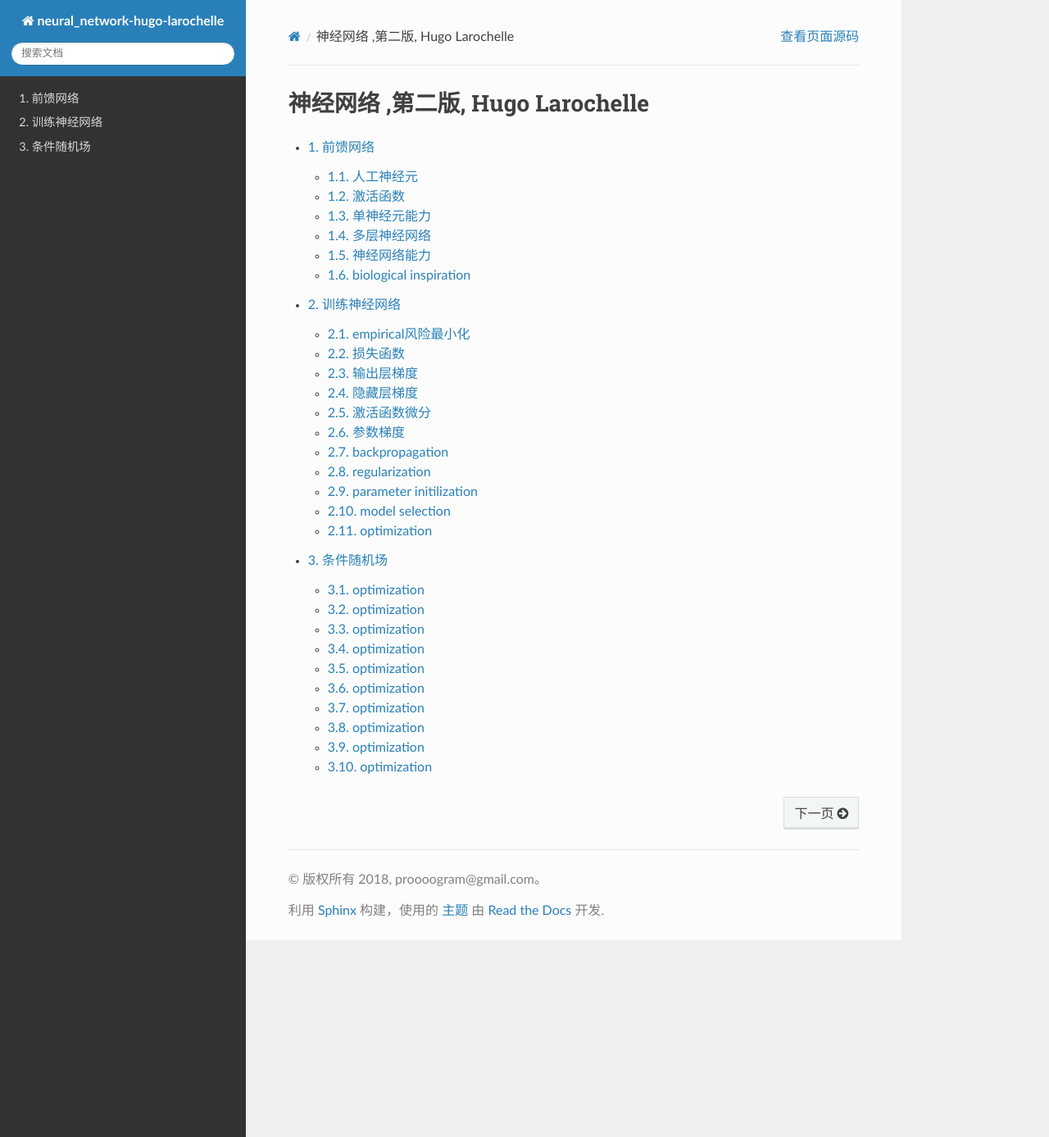
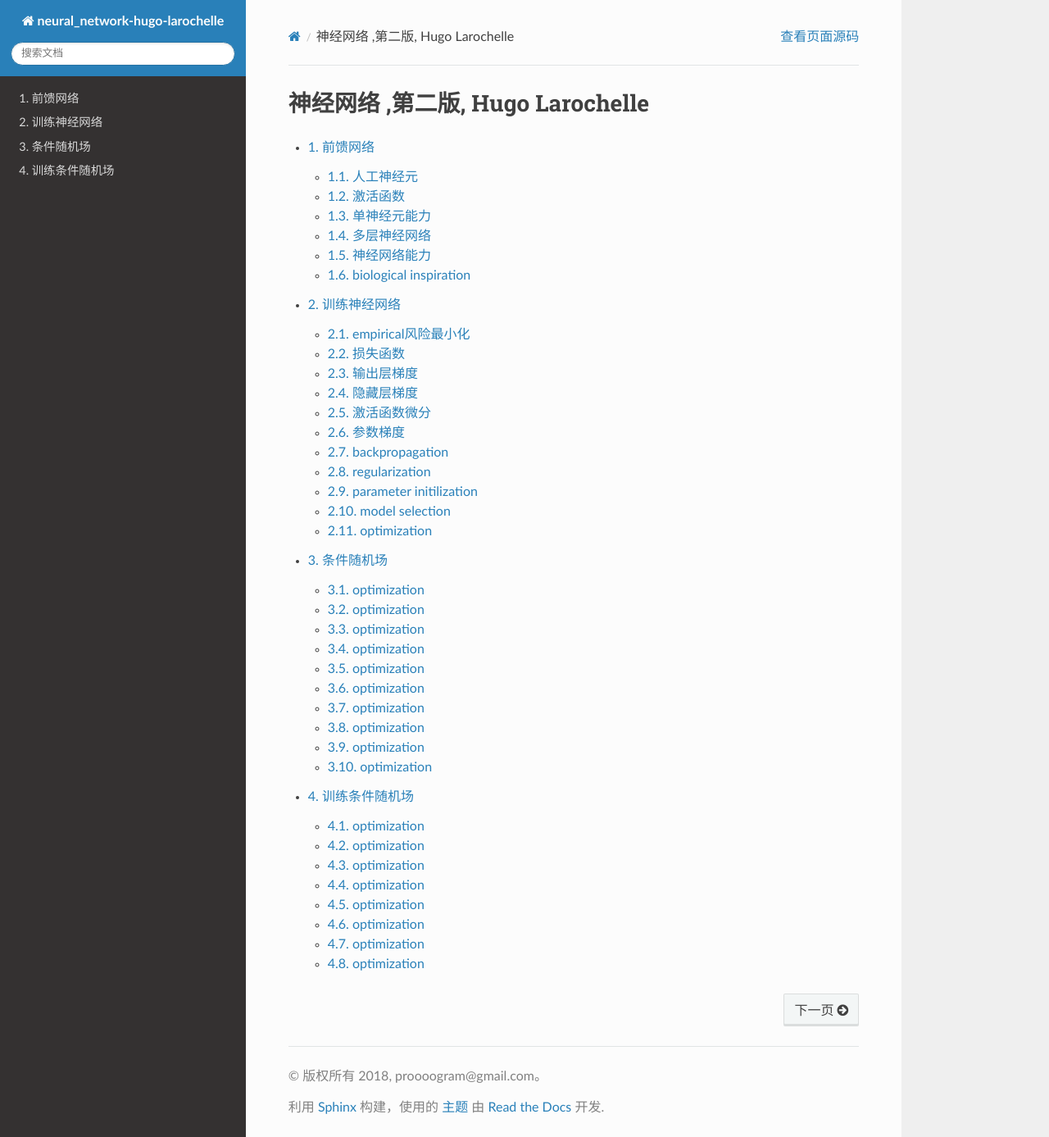
Before and after one commit to proooogram/neural_network-2ed-hugo_larochelle, a Sphinx documentation site: the page built from source/index.rst, in a window 1280 px wide and 1387 px high. Shown: the whole window at 82% size. Built offline with Sphinx 7.4.7 and the Read the Docs theme 2.0.0, drawn with Linux system fonts in a browser that asks for light colours.

Commit message:
directory ch4 ok

```diff
--- /dev/null
+++ b/source/4 Training CRFs/1 loss function.rst
@@ -0,0 +1,6 @@
+.. 注释
+
+optimization
+==========================================================
+
+.. toctree::
--- /dev/null
+++ b/source/4 Training CRFs/2 unary log-factor gradient.rst
@@ -0,0 +1,6 @@
+.. 注释
+
+optimization
+==========================================================
+
+.. toctree::
--- /dev/null
+++ b/source/4 Training CRFs/3 pairwise log-factor gradient.rst
@@ -0,0 +1,6 @@
+.. 注释
+
+optimization
+==========================================================
+
+.. toctree::
--- /dev/null
+++ b/source/4 Training CRFs/4 discriminative vs. generative learning.rst
@@ -0,0 +1,6 @@
+.. 注释
+
+optimization
+==========================================================
+
+.. toctree::
--- /dev/null
+++ b/source/4 Training CRFs/5 maximum-entropy Markov model.rst
@@ -0,0 +1,6 @@
+.. 注释
+
+optimization
+==========================================================
+
+.. toctree::
--- /dev/null
+++ b/source/4 Training CRFs/6 hidden Markov model.rst
@@ -0,0 +1,6 @@
+.. 注释
+
+optimization
+==========================================================
+
+.. toctree::
--- /dev/null
+++ b/source/4 Training CRFs/7 general conditional random field.rst
@@ -0,0 +1,6 @@
+.. 注释
+
+optimization
+==========================================================
+
+.. toctree::
--- /dev/null
+++ b/source/4 Training CRFs/8 pseudolikelihood.rst
@@ -0,0 +1,6 @@
+.. 注释
+
+optimization
+==========================================================
+
+.. toctree::
--- a/source/index.rst
+++ b/source/index.rst
@@ -10,3 +10,4 @@
    1 Feedforward neural network/index
    2 Training neural networks/index
    3 Conditional random fields/index
+   4 Training CRFs/index
```
Also changed, not shown: source/4 Training CRFs/index.rst (added, +15 -0 lines).
